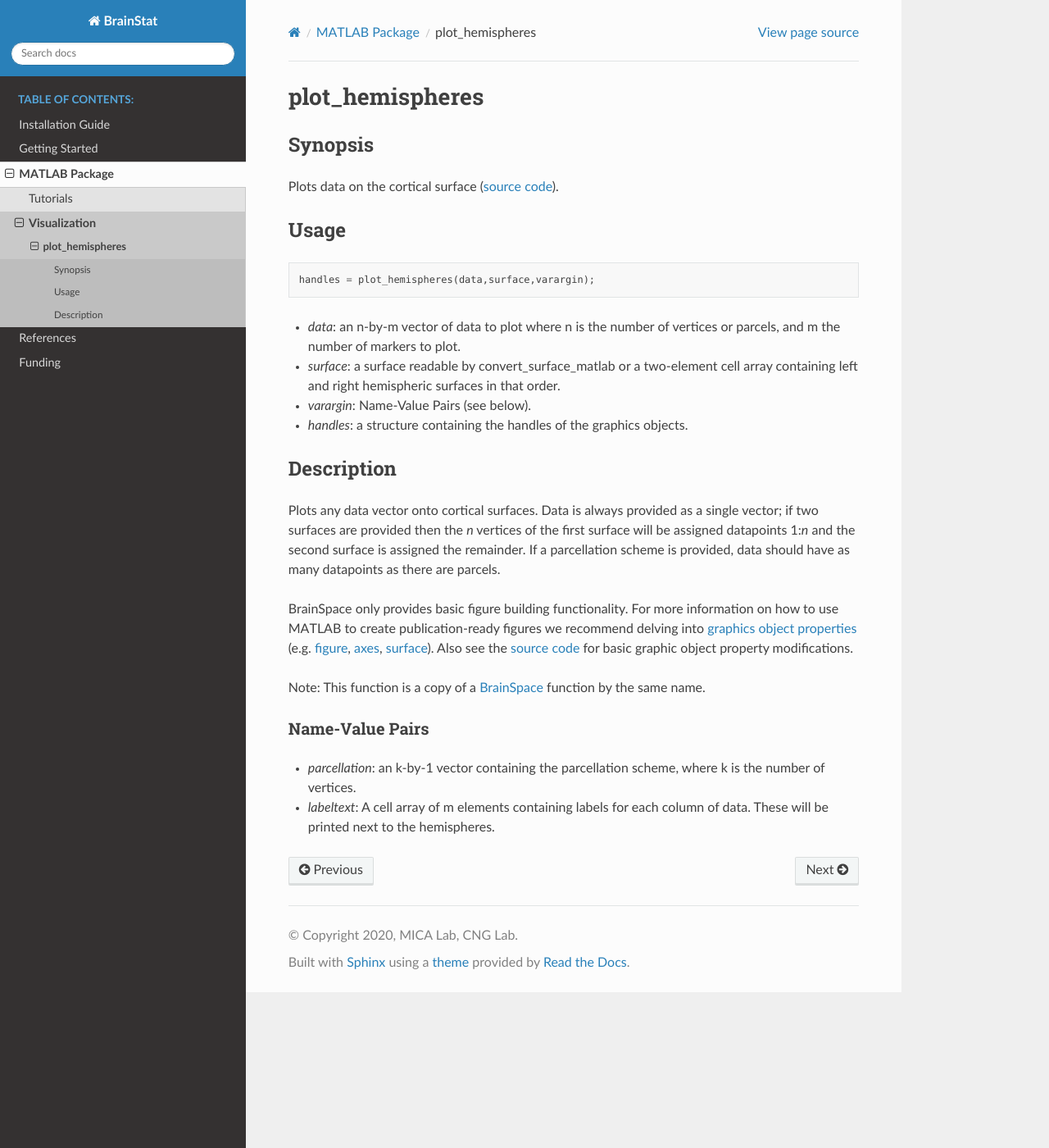
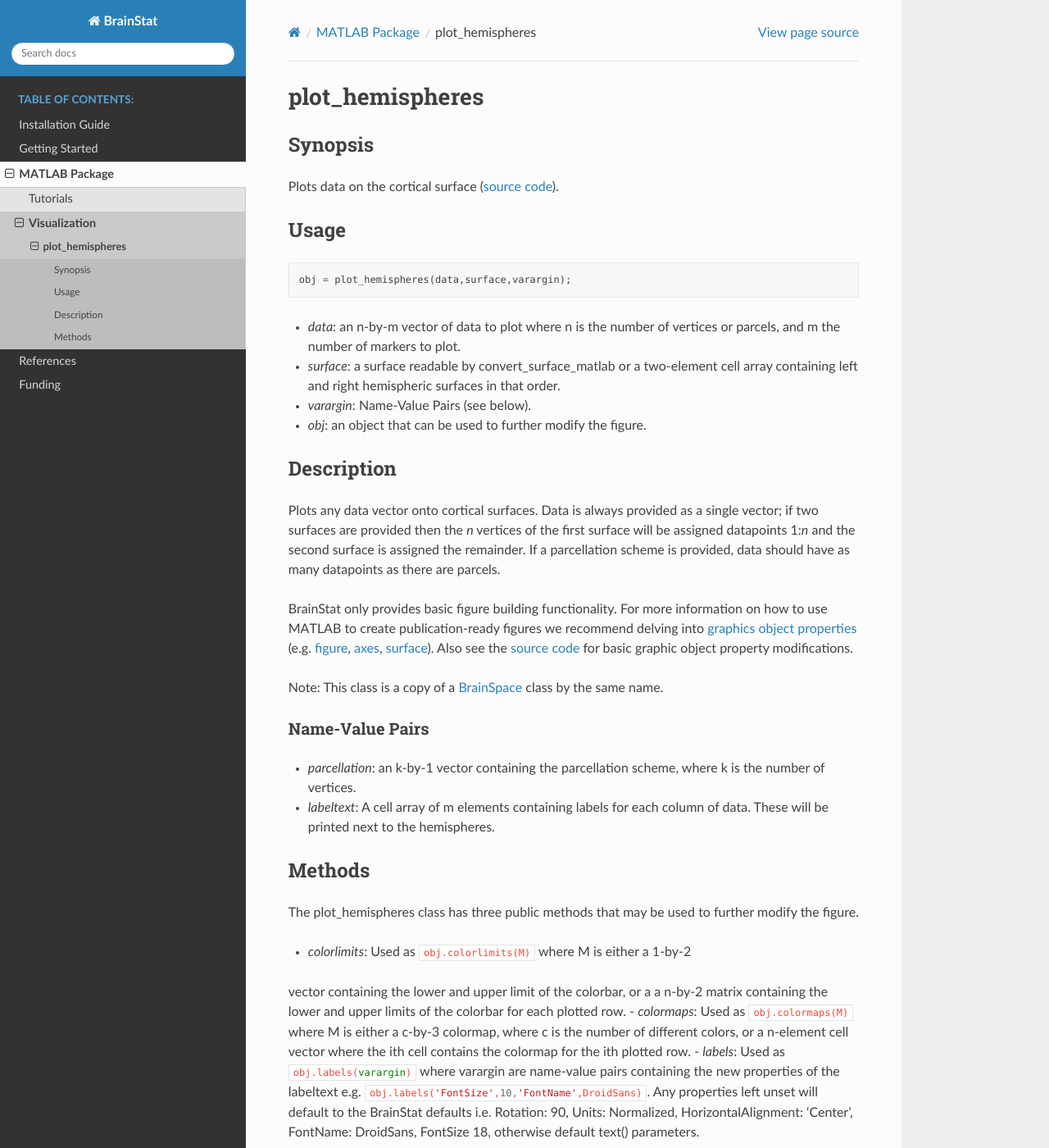
Before and after one commit to MICA-MNI/BrainStat, a Sphinx documentation site: the page built from docs/matlab_doc/visualization/plot_hemispheres.rst, in a window 1280 px wide and 1400 px high. Shown: the whole window at 82% size. Built offline with Sphinx 7.4.7 and the Read the Docs theme 2.0.0, drawn with Linux system fonts in a browser that asks for light colours.

Commit message:
Updated plot_hemispheres.m docs.

```diff
--- a/docs/matlab_doc/visualization/plot_hemispheres.rst
+++ b/docs/matlab_doc/visualization/plot_hemispheres.rst
@@ -18,12 +21,12 @@ Usage
 
 ::
 
-   handles = plot_hemispheres(data,surface,varargin);
+   obj = plot_hemispheres(data,surface,varargin);
 
 - *data*: an n-by-m vector of data to plot where n is the number of vertices or parcels, and m the number of markers to plot.
 - *surface*: a surface readable by :ref:`convert_surface_matlab` or a two-element cell array containing left and right hemispheric surfaces in that order.
 - *varargin*: Name-Value Pairs (see below).
-- *handles*: a structure containing the handles of the graphics objects.
+- *obj*: an object that can be used to further modify the figure.
 
 ------------------
 Description
@@ -35,7 +38,7 @@ surface will be assigned datapoints 1:*n* and the second surface is assigned the
 remainder. If a parcellation scheme is provided, data should have as many
 datapoints as there are parcels.
 
-BrainSpace only provides basic figure building functionality. For more
+BrainStat only provides basic figure building functionality. For more
 information on how to use MATLAB to create publication-ready figures we
 recommend delving into `graphics object properties
 <https://www.mathworks.com/help/matlab/graphics-object-properties.html>`_ (e.g.
@@ -49,9 +52,30 @@ Also see the `source code
 <https://github.com/MICA-MNI/BrainSpace/blob/master/matlab/plot_data/plot_hemispheres.m>`_
 for basic graphic object property modifications.
 
-Note: This function is a copy of a `BrainSpace <https://brainspace.readthedocs.io/>`_ function by the same name.
+Note: This class is a copy of a `BrainSpace <https://brainspace.readthedocs.io/>`_ class by the same name.
 
 Name-Value Pairs
 ^^^^^^^^^^^^^^^^^
 - *parcellation*: an k-by-1 vector containing the parcellation scheme, where k is the number of vertices.
 - *labeltext*: A cell array of m elements containing labels for each column of data. These will be printed next to the hemispheres.
+
+-------------------
+Methods
+-------------------
+
+The plot_hemispheres class has three public methods that may be used to further
+modify the figure.
+
+- *colorlimits*: Used as :matlab:`obj.colorlimits(M)` where M is either a 1-by-2
+vector containing the lower and upper limit of the colorbar, or a a n-by-2
+matrix containing the lower and upper limits of the colorbar for each plotted
+row.
+- *colormaps*: Used as :matlab:`obj.colormaps(M)` where M is either a
+c-by-3 colormap, where c is the number of different colors, or a n-element cell
+vector where the ith cell contains the colormap for the ith plotted row.
+- *labels*: Used as :matlab:`obj.labels(varargin)` where varargin are name-value
+pairs containing the new properties of the labeltext e.g.
+:matlab:`obj.labels('FontSize',10,'FontName',DroidSans)`. Any properties left
+unset will default to the BrainStat defaults i.e. Rotation: 90, Units: Normalized,
+HorizontalAlignment: 'Center', FontName: DroidSans, FontSize 18, otherwise
+default text() parameters.
```
Also changed, not shown: other parts of docs/matlab_doc/visualization/plot_hemispheres.rst (+3 -0 lines).
